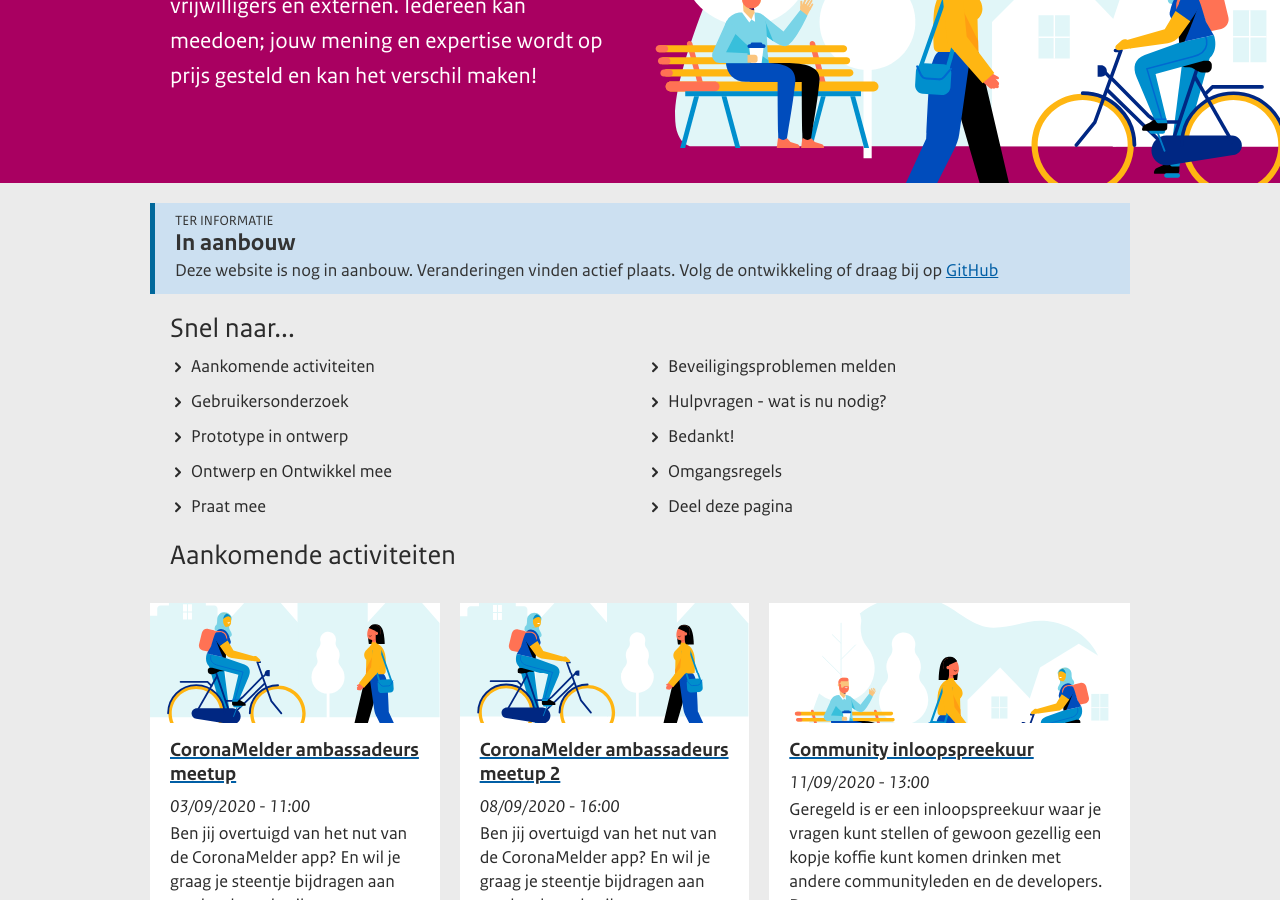
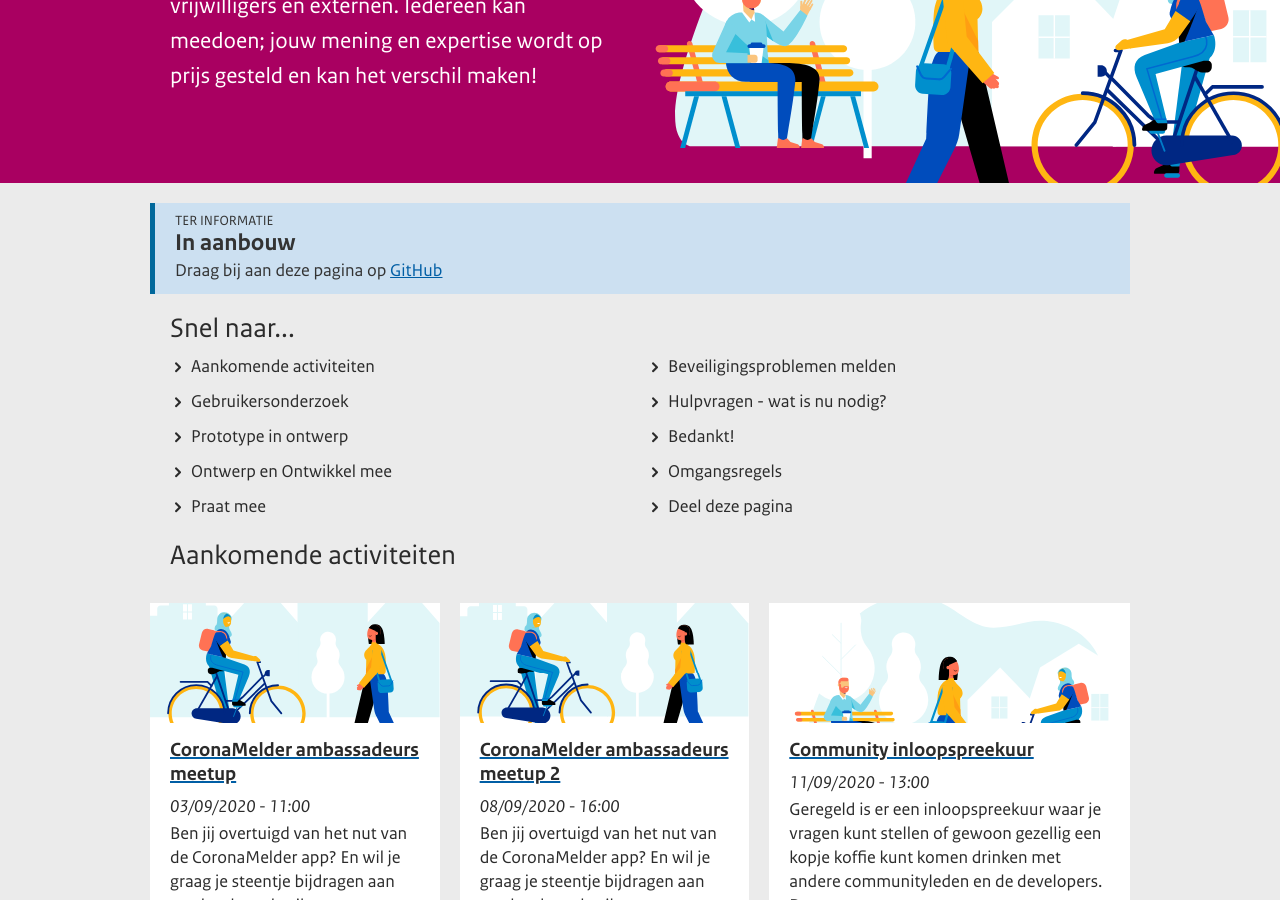
Before and after one commit to minvws/nl-covid19-notification-app-community-website, a Jekyll site: the page built from index.md, in a window 1280 px wide and 900 px high, scrolled down 376 px. Built offline with Jekyll 4.4.1, drawn with Linux system fonts in a browser that asks for light colours.

Commit message:
Update under-construction.html

```diff
--- a/_includes/under-construction.html
+++ b/_includes/under-construction.html
@@ -4,8 +4,7 @@
       <div class="notification__content">
         <div class="notification__type">TER INFORMATIE</div>
         <h2 class="notification__title">In aanbouw</h2>
-        <span>Deze website is nog in aanbouw. Veranderingen vinden actief plaats.
-          Volg de ontwikkeling of draag bij op <a
+        <span>Draag bij aan deze pagina op <a
             href="https://github.com/minvws/nl-covid19-notification-app-community-website">GitHub</a></span>
       </div>
     </div>
```
